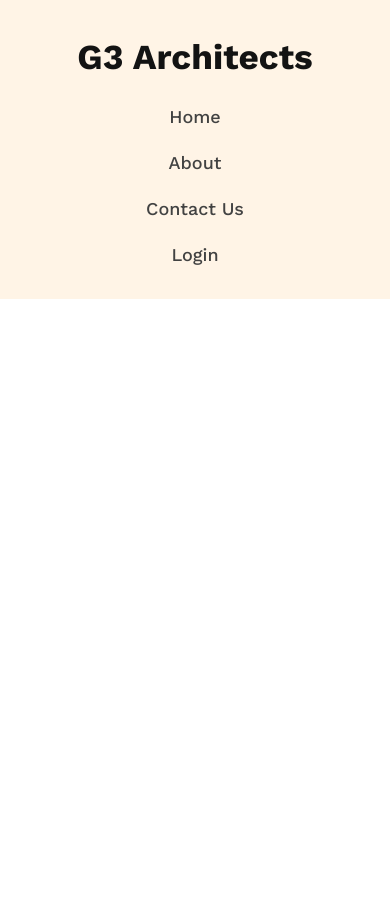
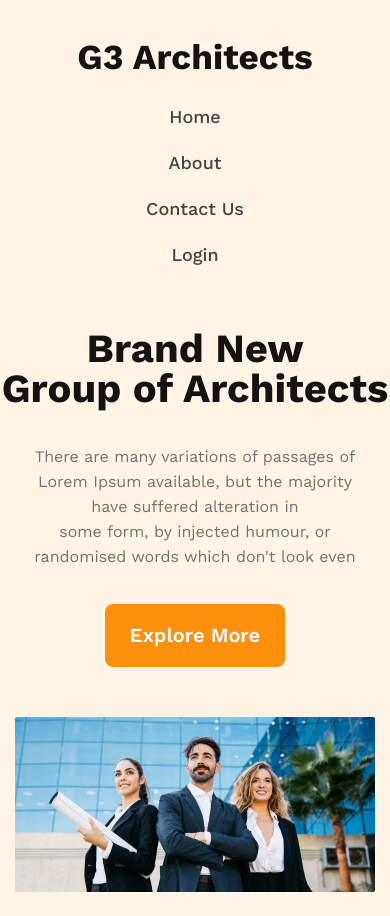
Before and after one commit to mrnayem2026/brand-new-group, a plain HTML site: page index.html in a window 390 px wide. Before the commit the page ends 844 px from the top, so only its background shows below. Drawn offline with nearby package versions, Linux system fonts and the light colour scheme.

Commit message:
Banner  done

```diff
--- a/css/style.css
+++ b/css/style.css
@@ -17,11 +17,12 @@
 
 /** <> Header Section CSS Stayle Start  <> */
 /*! <> Nevbar Section CSS Stayle Start  <> */
-header{
+header {
     background: rgba(255, 144, 14, 0.1);
 }
+
 .nevbar {
-    padding: 50px 230px 116px 230px;
+    padding: 50px 240px 116px 240px;
     display: flex;
     justify-content: space-between;
     align-items: center;
@@ -49,29 +50,100 @@ nav ul li {
 }
 
 /*! <> Nevbar Section CSS Stayle End  <> */
+
+/*! <> Banner Section CSS Stayle Start  <> */
+.banner {
+    padding: 0 240px;
+    padding-bottom: 45px;
+}
+
+.banner-content {
+    text-align: center;
+    padding-bottom: 50px;
+}
+
+.banner-title {
+    font-style: normal;
+    font-weight: 700;
+    font-size: 64px;
+    line-height: 75px;
+    color: #131313;
+}
+
+.banner-discription {
+    font-style: normal;
+    font-weight: 400;
+    font-size: 16px;
+    line-height: 26px;
+    color: #727272;
+    padding: 35px 0 35px 0;
+}
+
+.common-btn {
+    padding: 20px 25px;
+    background: #FF900E;
+    border-radius: 8px;
+    font-style: normal;
+    font-weight: 600;
+    font-size: 20px;
+    line-height: 23px;
+    color: #FFFFFF;
+}
+
+/*! <> Banner Section CSS Stayle End <> */
 /** <> Header Section CSS Stayle End  <> */
 
 
 
 /*! {<<>>} Responsive only for mobile-> Start {<<>>} */
 @media screen and (max-width:576px) {
+
     /*! <> Nevbar Section mobile responsive Start  <> */
     .nevbar {
-        padding:31px 0;
+        padding: 31px 0;
         flex-direction: column;
     }
+
     .nevbar-brand {
         font-size: 30px;
     }
+
     nav ul {
         flex-direction: column;
         gap: 20px;
     }
-    nav{
+
+    nav {
         text-align: center;
         margin-top: 20px;
     }
+
     /*! <> Nevbar Section mobile responsive End  <> */
+
+    /*? <> Banner Section mobile responsive Start  <> */
+    .banner {
+        padding: 20px 0;
+        padding-top: 30px;
+    }
+
+    .banner-title {
+        font-size: 40px;
+        line-height: 1;
+    }
+
+    .banner-discription {
+        font-size: 16px;
+        font-style: normal;
+        line-height: 25px;
+        padding: 35px 30px 35px 30px;
+    }
+
+    .banner-img img {
+        width: 100%;
+        padding: 0 15px 0 15px;
+    }
+
+    /*? <> Banner Section mobile responsive End <> */
 }
 
 /*! {<<>>} Responsive only for mobile-> End {<<>>} */
--- a/index.html
+++ b/index.html
@@ -13,6 +13,7 @@
 <body>
     <!--! <<>> Header section HTML5 Structure Start <<>> -->
     <header>
+        <!--? Nevbar section  HTML5 Structure Start -->
        <section class="nevbar">
             <div class="nevbar-brand">
                 <h3>G3 Architects</h3>
@@ -26,6 +27,20 @@
                 </ul>
             </nav>
        </section>
+       <!--? Nevbar section  HTML5 Structure End -->
+
+        <!--? Banner section  HTML5 Structure Start -->
+        <section class="banner">
+            <div class="banner-content">
+                <h1 class="banner-title">Brand New <br> Group of Architects  </h1>
+                <p class="banner-discription">There are many variations of passages of Lorem Ipsum available, but the majority have suffered alteration in <br> some form, by injected humour, or randomised words which don't look even</p>
+                <button class="common-btn">Explore More</button>
+            </div>
+            <div class="banner-img">
+                <img src="./images/banner.png" alt="Banner Picture">
+            </div>
+        </section>
+         <!--? Banner section  HTML5 Structure End -->
     </header>
     <!--! <<>> Header section HTML5 Structure End <<>> -->
 
```
